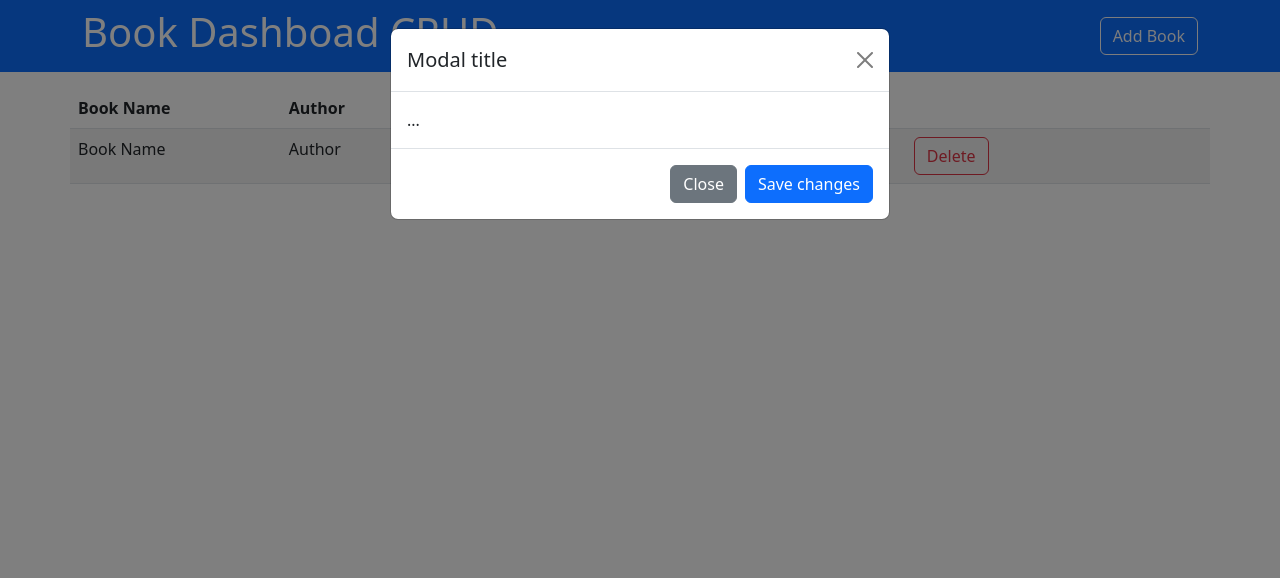
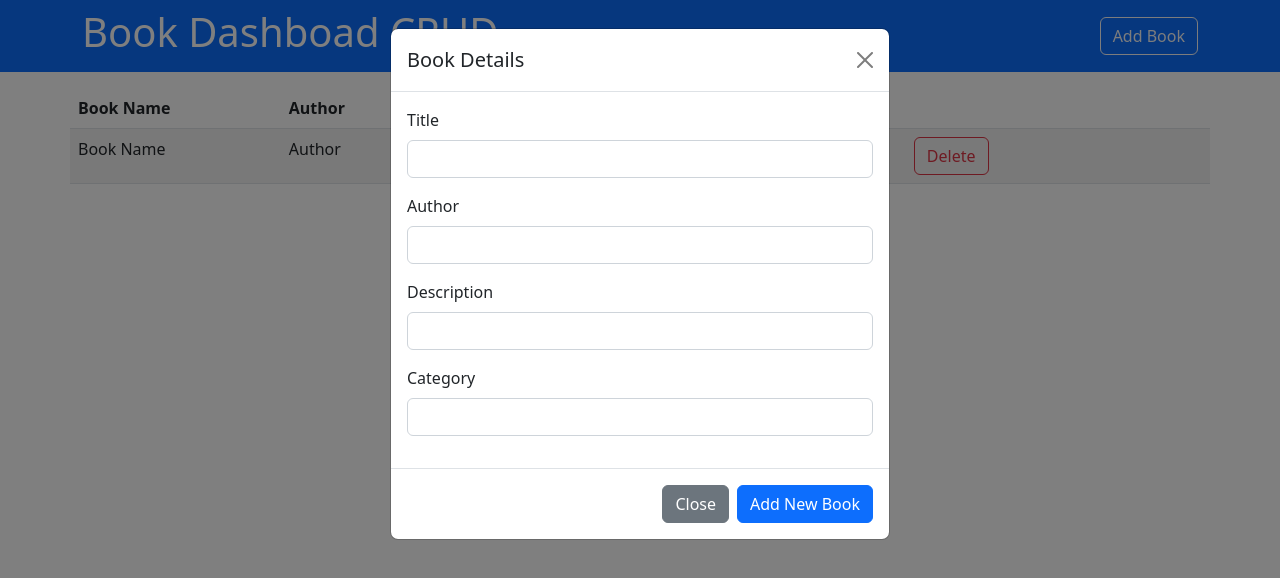
Before and after one commit to AsiwajuDev/angular-test, an Angular app: page / in a window 1280 px wide. Both pictures are taken after a click on the button "Add Book". Shown: the top 578 px of the page. Built offline with nearby package versions, Linux system fonts and the light colour scheme.

Commit message:
New book form

```diff
--- a/src/app/book-dashboard/book-dashboard.component.html
+++ b/src/app/book-dashboard/book-dashboard.component.html
@@ -49,7 +49,7 @@
   <div class="modal-dialog">
     <div class="modal-content">
       <div class="modal-header">
-        <h1 class="modal-title fs-5" id="exampleModalLabel">Modal title</h1>
+        <h1 class="modal-title fs-5" id="exampleModalLabel">Book Details</h1>
         <button
           type="button"
           class="btn-close"
@@ -57,12 +57,31 @@
           aria-label="Close"
         ></button>
       </div>
-      <div class="modal-body">...</div>
+      <div class="modal-body">
+        <form>
+          <div class="mb-3">
+            <label for="title" class="form-label">Title</label>
+            <input type="text" class="form-control" id="title" />
+          </div>
+          <div class="mb-3">
+            <label for="author" class="form-label">Author</label>
+            <input type="text" class="form-control" id="author" />
+          </div>
+          <div class="mb-3">
+            <label for="description" class="form-label">Description</label>
+            <input type="text" class="form-control" id="description" />
+          </div>
+          <div class="mb-3">
+            <label for="category" class="form-label">Category</label>
+            <input type="text" class="form-control" id="category" />
+          </div>
+        </form>
+      </div>
       <div class="modal-footer">
         <button type="button" class="btn btn-secondary" data-bs-dismiss="modal">
           Close
         </button>
-        <button type="button" class="btn btn-primary">Save changes</button>
+        <button type="button" class="btn btn-primary">Add New Book</button>
       </div>
     </div>
   </div>
```
